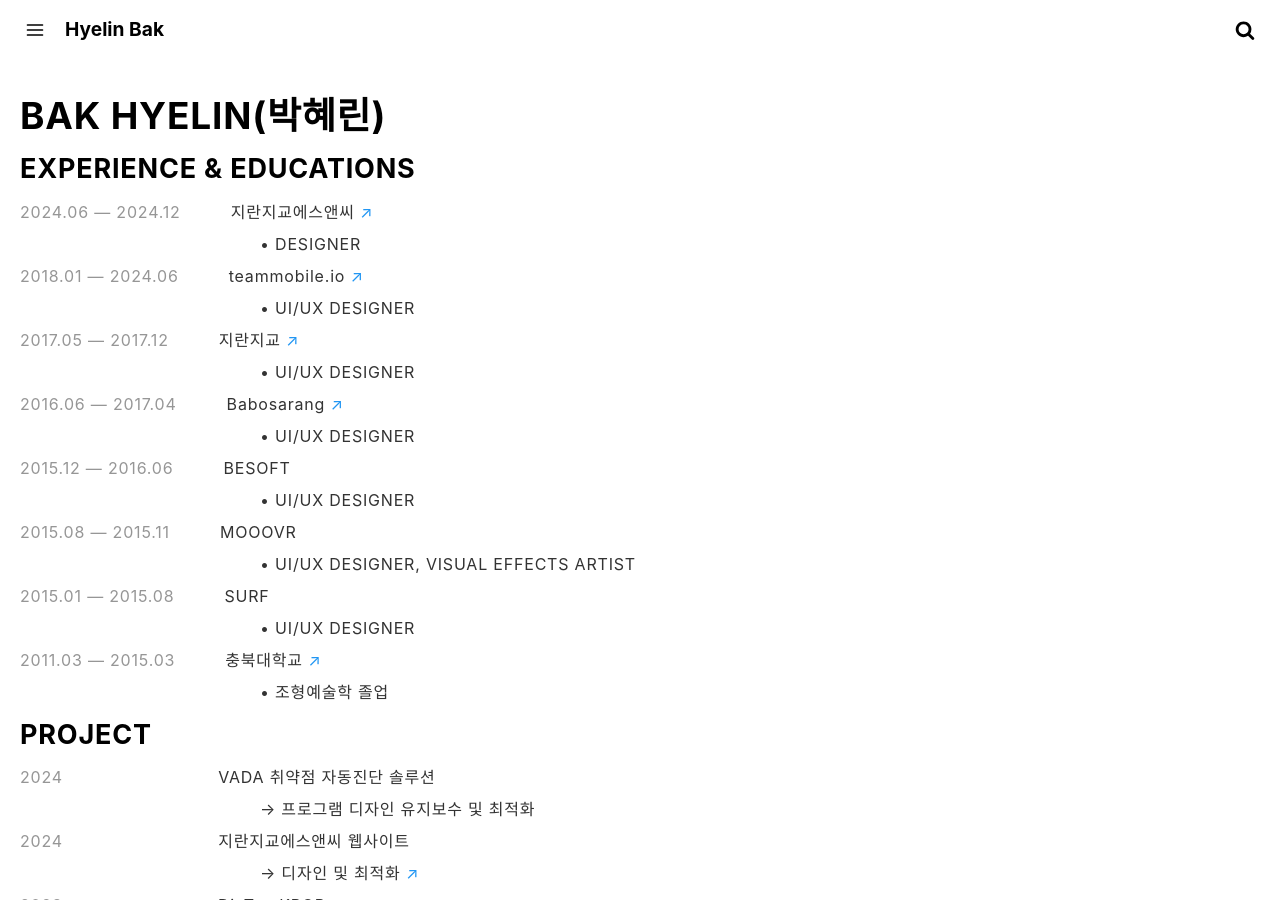
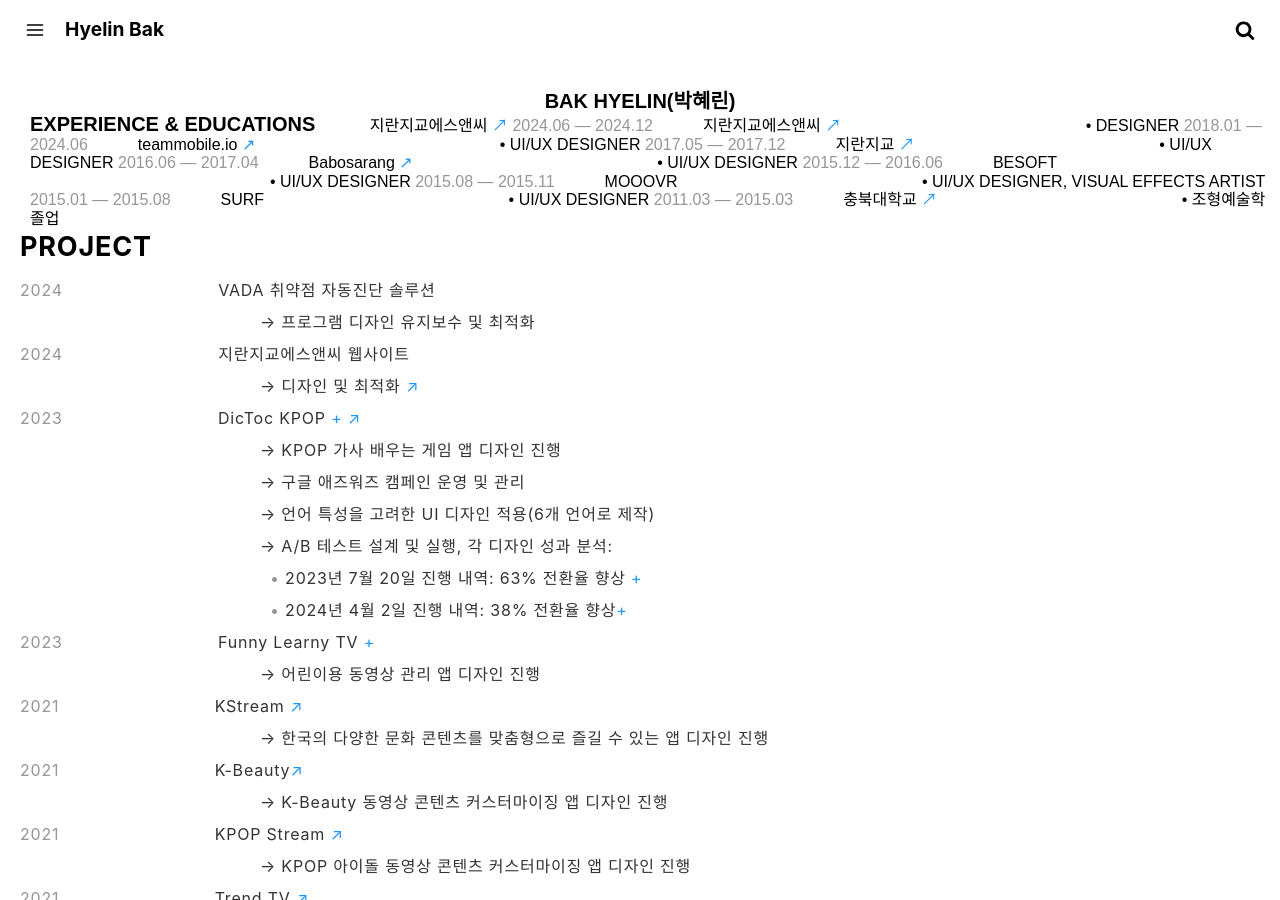
Before and after one commit to crazyjamy/crazyjamy.github.io, a Jekyll site: the page built from about.md, in a window 1280 px wide and 900 px high. Built offline with Jekyll 4.4.1, drawn with Linux system fonts in a browser that asks for light colours.

Commit message:
Update about.md

```diff
--- a/about.md
+++ b/about.md
@@ -6,9 +6,13 @@
 ---
 
 
-## BAK HYELIN(박혜린)
 
-### EXPERIENCE & EDUCATIONS
+<div style="text-align: center;">
+<span style="font-weight: bold; font-size: 20px;">BAK HYELIN(박혜린)</span>
+</div>
+<div style="margin-left: 30px;">
+<span style="font-weight: bold; font-size: 20px;">EXPERIENCE & EDUCATIONS</span>
+<span style="margin-left: 50px;">지란지교에스앤씨 <a href="https://www.jiransnc.com" target="_blank">↗</a></span>
 <span style="color: #969696;">2024.06 — 2024.12</span><span style="margin-left: 50px;">지란지교에스앤씨 <a href="https://www.jiransnc.com" target="_blank">↗</a></span>
 <span style="margin-left: 240px;"> • DESIGNER</span>
 <span style="color: #969696;">2018.01 — 2024.06</span><span style="margin-left: 50px;">teammobile.io <a href="https://www.teammobile.io/" target="_blank">↗</a></span>
@@ -25,6 +29,7 @@
 <span style="margin-left: 240px;"> • UI/UX DESIGNER</span>
 <span style="color: #969696;">2011.03 — 2015.03</span><span style="margin-left: 50px;">충북대학교 <a href="https://www.cbnu.ac.kr/www/index.do" target="_blank">↗</a></span>
 <span style="margin-left: 240px;"> • 조형예술학 졸업</span>
+</div>
 
 ### PROJECT
 <span style="color: #969696;"> 2024 </span><span style="margin-left: 150px;"> VADA 취약점 자동진단 솔루션</span>
```
